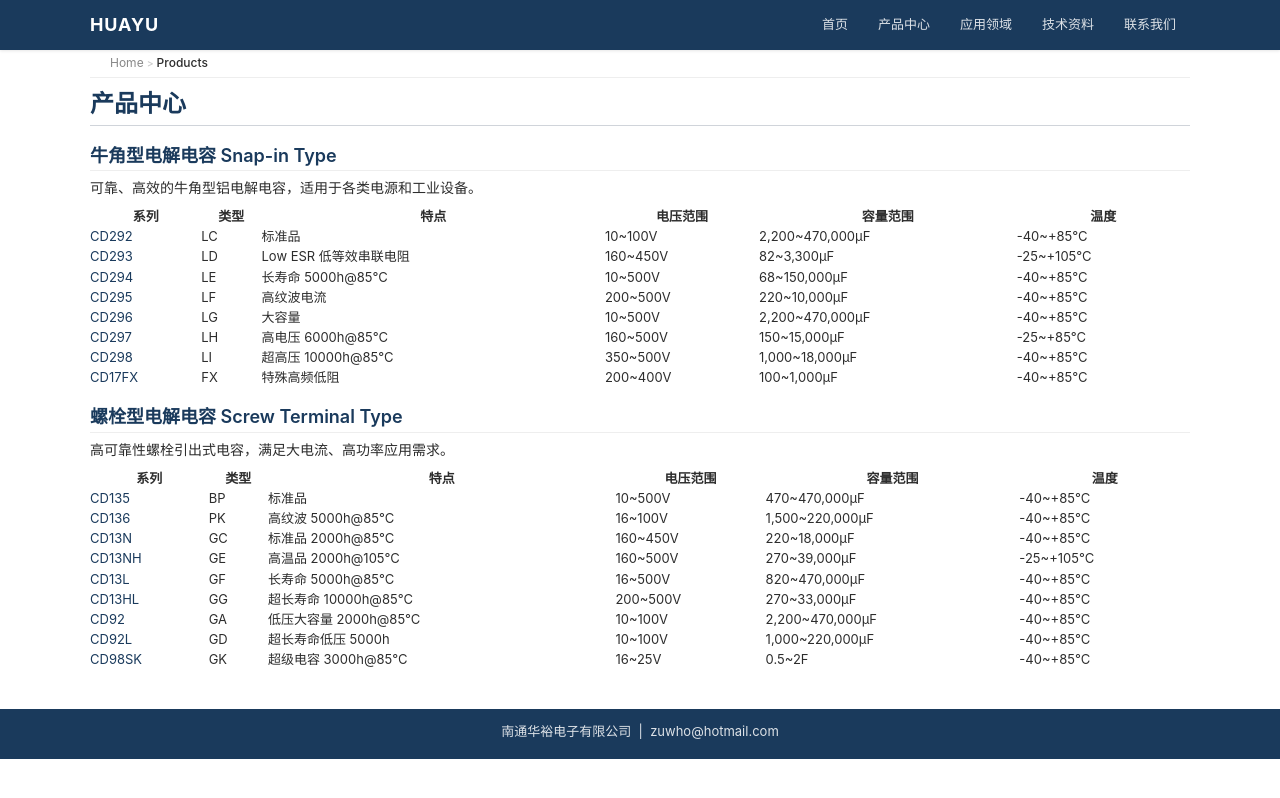
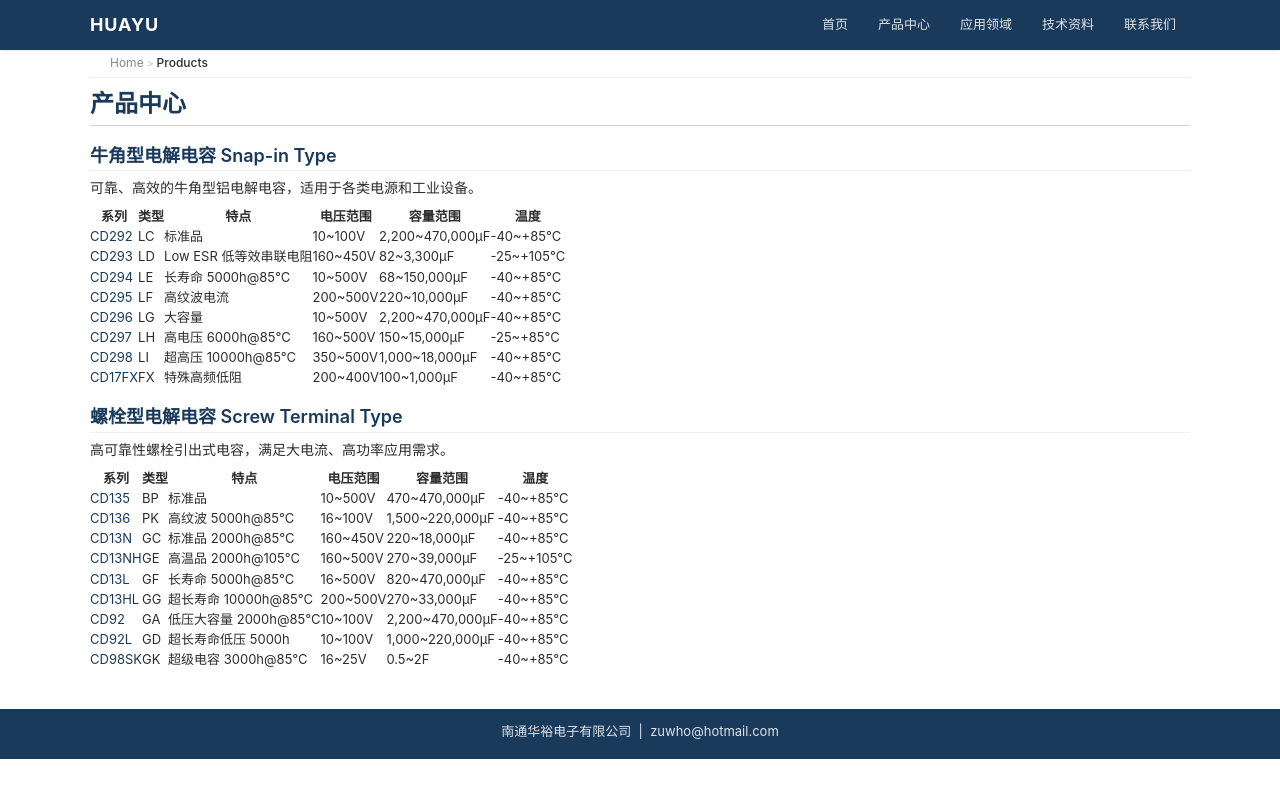
Before and after one commit to uzuhu/cap2605, a Jekyll site: the page built from products/index.md, in a window 1280 px wide. Shown: the top 798 px of the page. Built offline with Jekyll 4.4.1, drawn with Linux system fonts in a browser that asks for light colours.

Commit message:
fix: 表格列宽改为自适应——table width 从100%改为auto，添加table-layout:auto

```diff
--- a/assets/css/style.css
+++ b/assets/css/style.css
@@ -268,7 +268,7 @@
 /* --- Tables --- */
 .table-responsive { overflow-x: auto; -webkit-overflow-scrolling: touch; margin: 8px 0; }
 
-table { width: 100%; border-collapse: collapse; font-size: var(--font-size-sm); }
+table { width: auto; max-width: 100%; border-collapse: collapse; font-size: var(--font-size-sm); table-layout: auto; }
 
 .spec-table th {
   background: var(--c-bg-alt); text-align: left; padding: 6px 10px; border: 1px solid var(--c-border);
```
